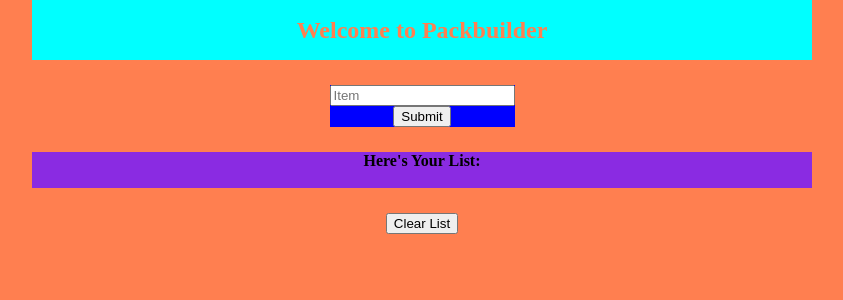
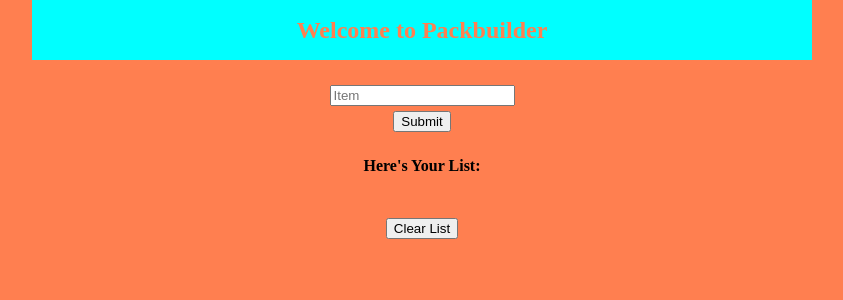
Before and after one commit to bcermak/packbuilder, a React (Create React App) app in the folder packbuilder_app/: page / in a window 1280 px wide. Shown: the top 300 px of the page, without its empty margins (218-1061 px from the left). Built offline with nearby package versions, Linux system fonts and the light colour scheme.

Commit message:
removed some helper css

```diff
--- a/packbuilder_app/src/components/ItemsForm.css
+++ b/packbuilder_app/src/components/ItemsForm.css
@@ -1,5 +1,4 @@
 #itemForm {
-   background-color: blue;
    text-align: center;
    display: inline-block;
 }
@@ -9,3 +8,7 @@
     display: block;
     text-align: center;
 }
+
+#submitBtn {
+    margin-top: 5px;
+}
--- a/packbuilder_app/src/components/ItemsForm.js
+++ b/packbuilder_app/src/components/ItemsForm.js
@@ -23,7 +23,7 @@ function ItemsForm() {
 
         })}>
             <input {...register("item")} placeholder="Item"/> <br/>
-            <input type="submit" />
+            <input id="submitBtn" type="submit" />
         </form>
     </div>
   )
--- a/packbuilder_app/src/components/ListDiv.css
+++ b/packbuilder_app/src/components/ListDiv.css
@@ -1,5 +1,4 @@
 #listDiv {
-    background-color: blueviolet;
     margin-top: 25px;
     text-align: center;
     margin-left: 250px;
--- a/packbuilder_app/src/components/ListDiv.js
+++ b/packbuilder_app/src/components/ListDiv.js
@@ -1,7 +1,5 @@
 import React from 'react';
 import './ListDiv.css';
-
-
 
 function ListDiv() {
 
```
